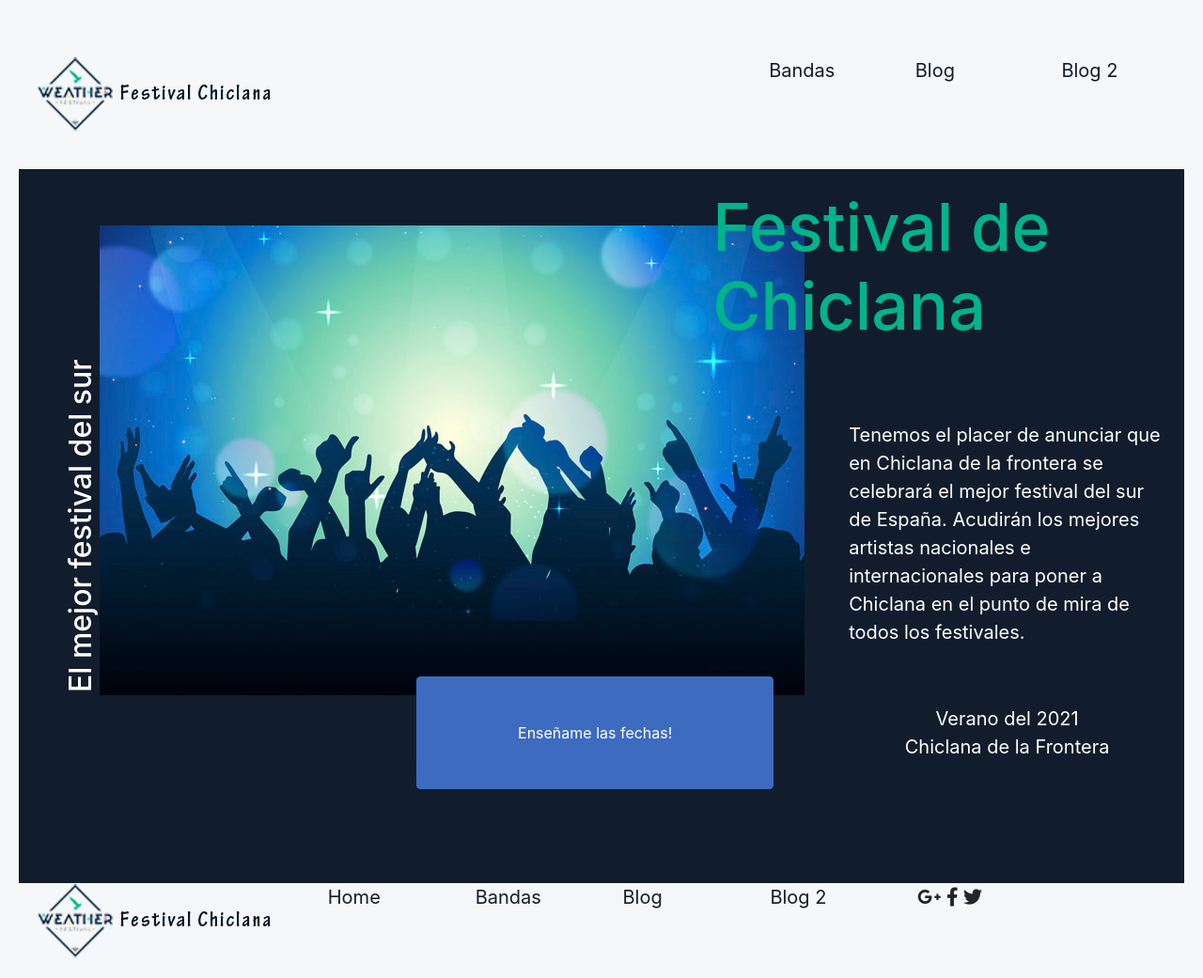
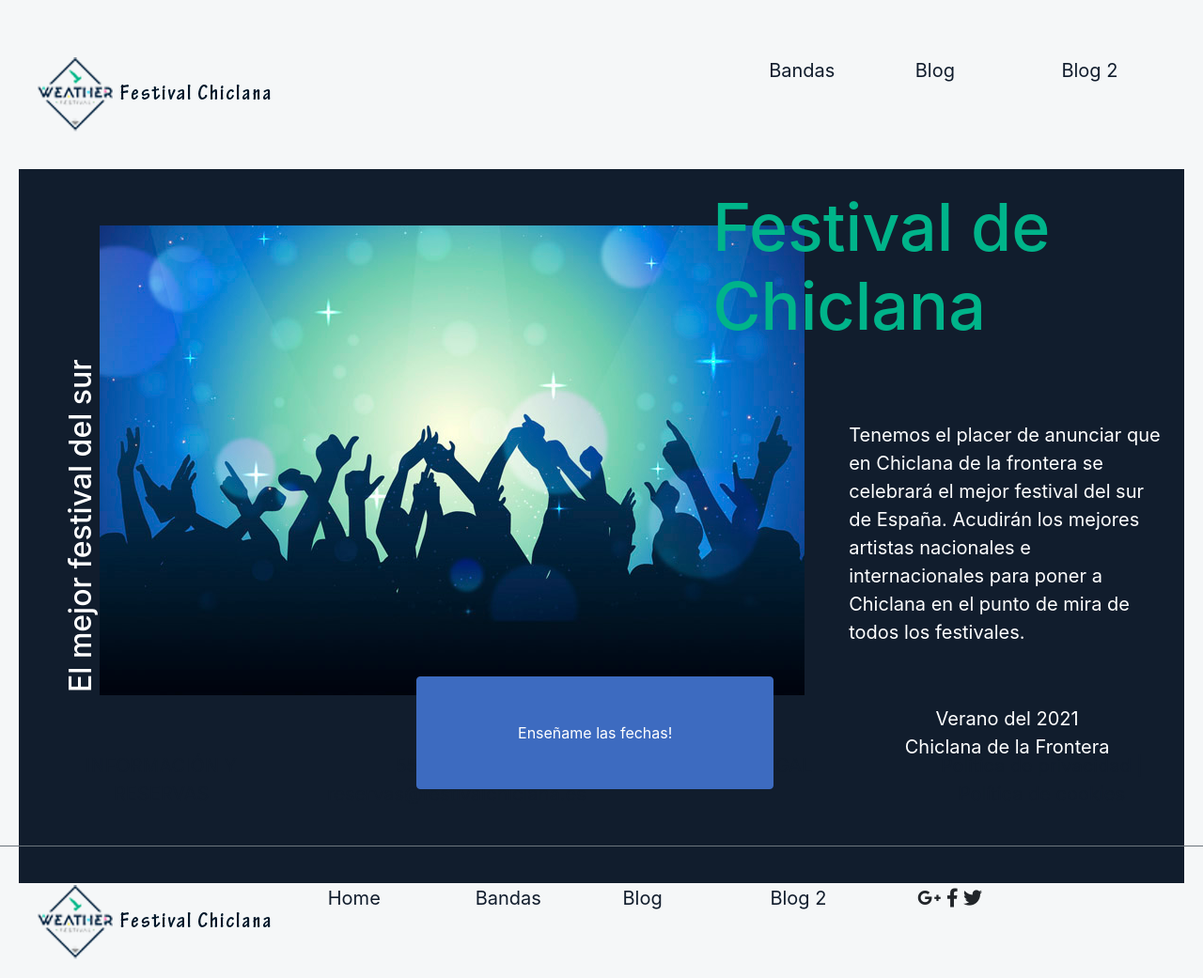
Before and after one commit to martecher/EntregaPEC2Herramientas, a website built with Parcel: page src/index.html in a window 1280 px wide. Shown: the whole page at 94% size. Built offline with nearby package versions, Linux system fonts and the light colour scheme; some packages are replaced by stand-ins of ours.

Commit message:
fin index a falta de responsive

```diff
--- a/src/index.html
+++ b/src/index.html
@@ -56,7 +56,7 @@
           </div>
         </section>
       </div>
-      <div class="item-4">
+      <div class="item-4  border border-secondary border-right-0 border-bottom-0  border-left-0">
         <section class="menu-inferior">
           <div class="menuInfa">
               <img class ="logo" src="assets/images/logoFest.png" alt="Logo festival">
```
